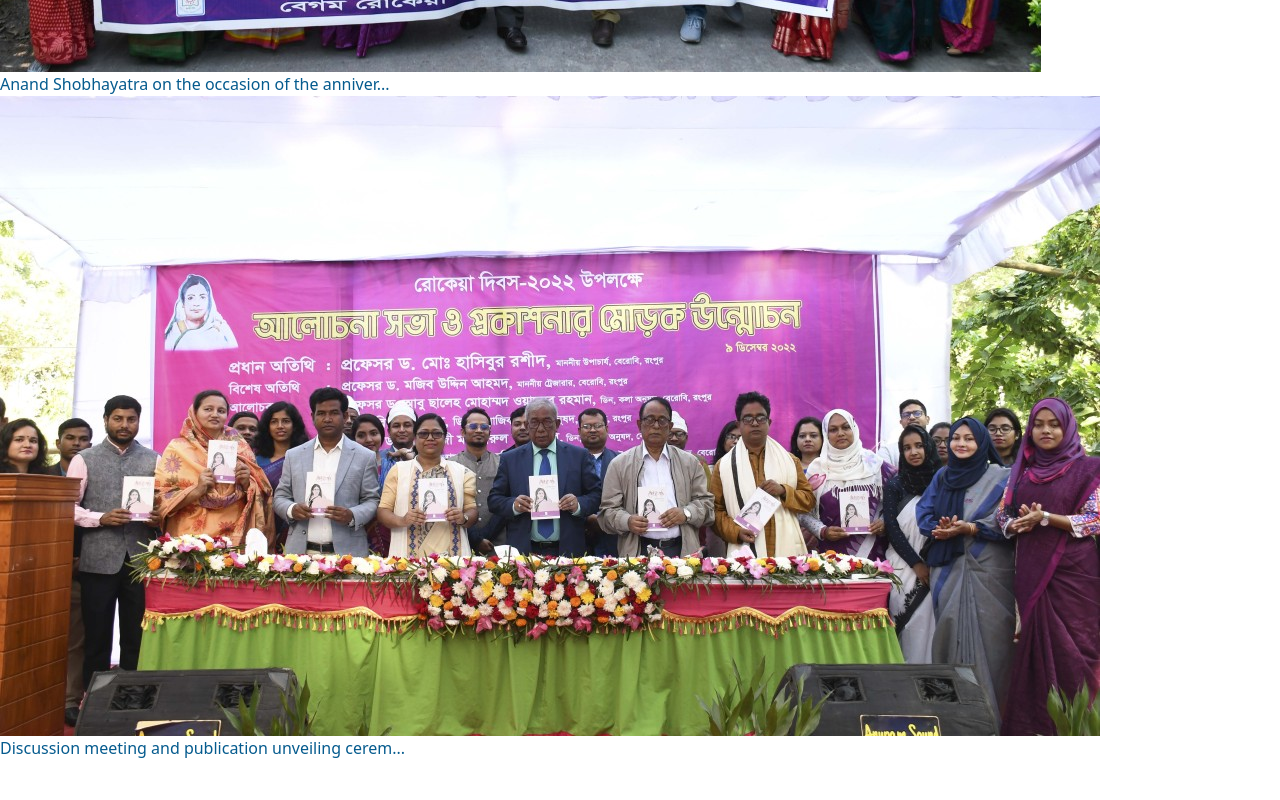
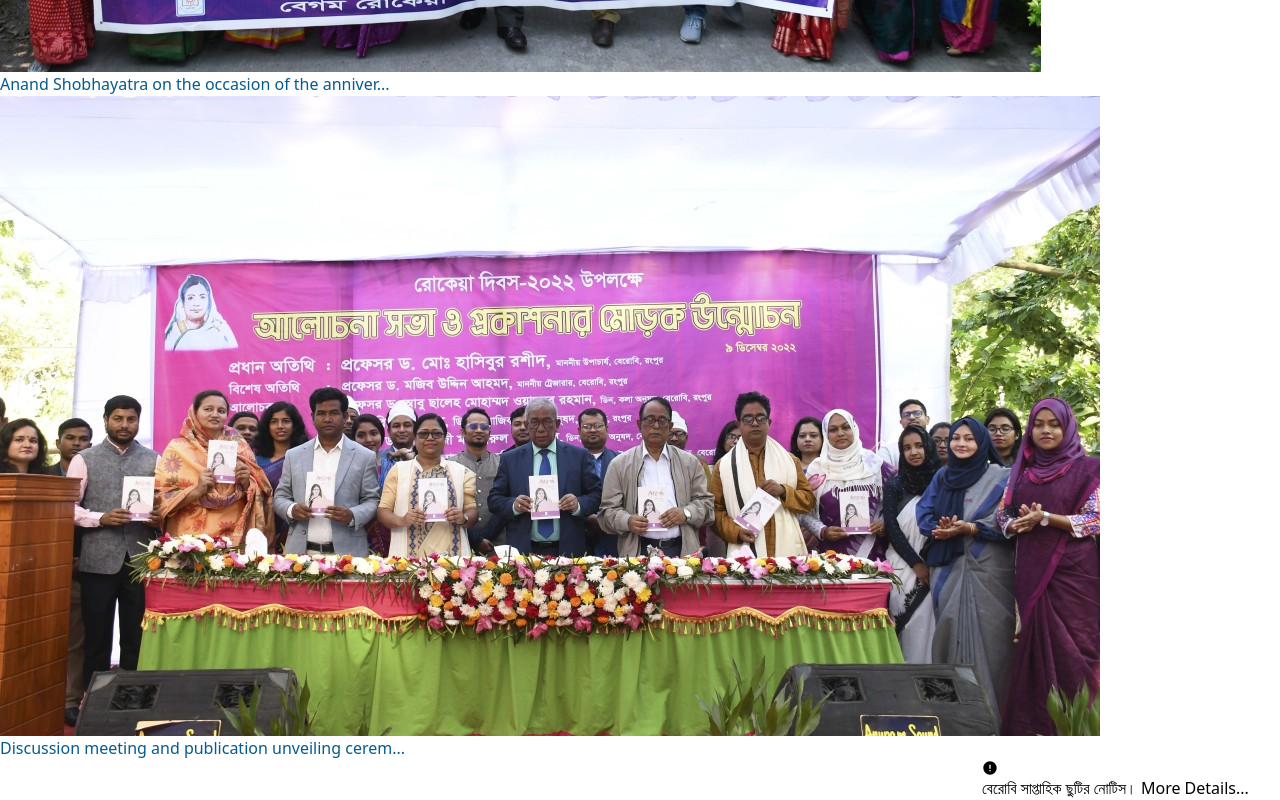
Before and after one commit to fayshal-bin-amir-002/brur-website, a React (Vite) app: page / in a window 1280 px wide. Shown: the part 1924-2724 px from the top of the page. Before the commit the page ends 2684 px from the top, so only its background shows below. Built offline with nearby package versions, Linux system fonts and the light colour scheme.

Commit message:
add: marque banner

```diff
--- a/package.json
+++ b/package.json
@@ -15,6 +15,8 @@
     "primereact": "^10.7.0",
     "react": "^18.2.0",
     "react-dom": "^18.2.0",
+    "react-fast-marquee": "^1.6.5",
+    "react-icons": "^5.2.1",
     "react-router-dom": "^6.22.3",
     "sort-by": "^1.2.0"
   },
--- /dev/null
+++ b/src/components/Home/NoticeMarque.jsx
@@ -0,0 +1,18 @@
+import Marquee from "react-fast-marquee";
+import Container from "../shared/Container";
+import { RiErrorWarningFill } from "react-icons/ri";
+import { Link } from "react-router-dom";
+
+const NoticeMarque = () => {
+    return (
+        <Container>
+            <div className="border rounded border-red-400 p-5">
+                <Marquee pauseOnHover={true}>
+                <span className="flex justify-center items-center gap-1 cursor-pointer text-lg text-gray-700 mr-10"><RiErrorWarningFill className="text-[#29abe2] text-lg" /> বেরোবি সাপ্তাহিক ছুটির নোটিস। <Link className="text-[#055b8e] font-medium hover:underline">More Details...</Link></span>
+                </Marquee>
+            </div>
+        </Container>
+    );
+};
+
+export default NoticeMarque;
--- a/src/pages/Home.jsx
+++ b/src/pages/Home.jsx
@@ -1,4 +1,5 @@
 import Banner from "../components/Home/Banner";
+import NoticeMarque from "../components/Home/NoticeMarque";
 import Divider from "../components/shared/Divider";
 import NavBar from "../components/shared/NavBar";
 
@@ -9,6 +10,7 @@ const Home = () => {
             <NavBar></NavBar>
             <Divider></Divider>
             <Banner></Banner>
+            <NoticeMarque></NoticeMarque>
         </>
     );
 };
```
Also changed, not shown: 1 other file (tests, documents, lock files or other folders).
